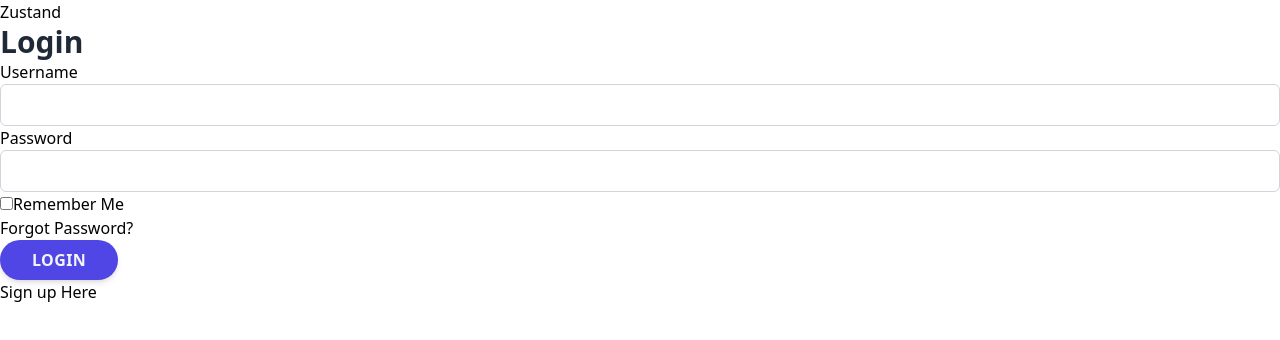
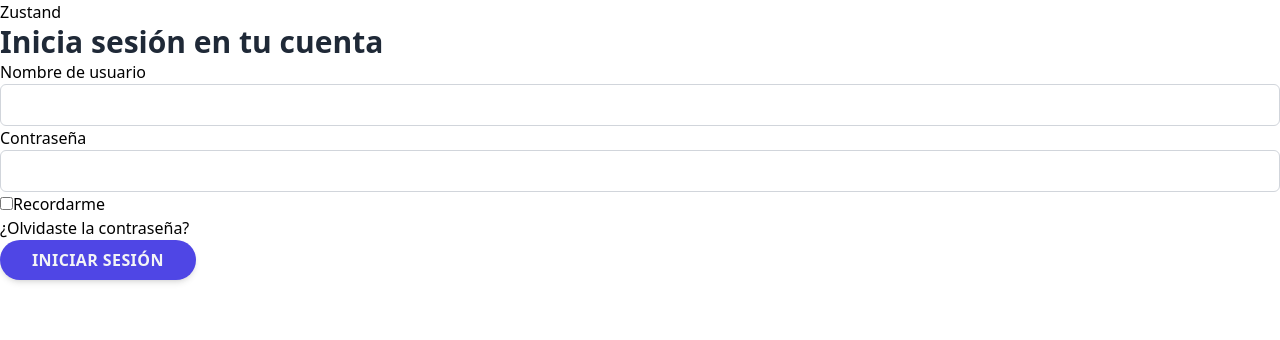
Before and after one commit to victorivanlopezlearning/crm-zustand-app, a React (Vite) app: page /auth/login in a window 1280 px wide. Shown: the top 340 px of the page. Built offline with nearby package versions, Linux system fonts and the light colour scheme; no server answers.

Commit message:
Updated: styles and labels

```diff
--- a/src/pages/auth/LoginPage.tsx
+++ b/src/pages/auth/LoginPage.tsx
@@ -2,10 +2,10 @@ import { FormEvent } from 'react';
 
 export const LoginPage = () => {
 
-  const onSubmit = (event: FormEvent<HTMLFormElement> ) => {
+  const onSubmit = (event: FormEvent<HTMLFormElement>) => {
     event.preventDefault();
     // const { username, password, remember } = event.target as HTMLFormElement;
-    const { username, password,remember } = event.target as typeof event.target & {
+    const { username, password, remember } = event.target as typeof event.target & {
       username: { value: string };
       password: { value: string };
       remember: { checked: boolean }
@@ -20,34 +20,36 @@ export const LoginPage = () => {
 
   return (
     <>
-      <h1 className="text-2xl font-semibold mb-4">Login</h1>
+      <h1 className="text-2xl font-semibold mb-4">Inicia sesión en tu cuenta</h1>
 
-      <form onSubmit={ onSubmit }>
+      <form onSubmit={onSubmit}>
 
         <div className="mb-4">
-          <label className="block text-gray-600">Username</label>
+          <label className="block text-gray-600">Nombre de usuario</label>
           <input type="text" name="username" autoComplete="off" />
         </div>
 
         <div className="mb-4">
-          <label className="block text-gray-600">Password</label>
+          <label className="block text-gray-600">Contraseña</label>
           <input type="password" name="password" autoComplete="off" />
         </div>
 
-        <div className="mb-4 flex items-center">
-          <input type="checkbox" name="remember" className="text-blue-500" />
-          <label className="text-gray-600 ml-2">Remember Me</label>
+        <div className="mb-6 flex justify-between">
+          <div className='flex items-center'>
+            <input type="checkbox" name="remember" className="text-blue-500" />
+            <label className="text-gray-600 ml-2">Recordarme</label>
+          </div>
+
+          <div className=" text-blue-500">
+            <a href="#" className="hover:underline">¿Olvidaste la contraseña?</a>
+          </div>
         </div>
 
-        <div className="mb-6 text-blue-500">
-          <a href="#" className="hover:underline">Forgot Password?</a>
-        </div>
-
-        <button type="submit" className="bg-indigo-600">Login</button>
+        <button type="submit" className="bg-indigo-600">Iniciar sesión</button>
       </form>
-      <div className="mt-6 text-blue-500 text-center">
+      {/* <div className="mt-6 text-blue-500 text-center">
         <a href="#" className="hover:underline">Sign up Here</a>
-      </div>
+      </div> */}
     </>
   );
 };
```
